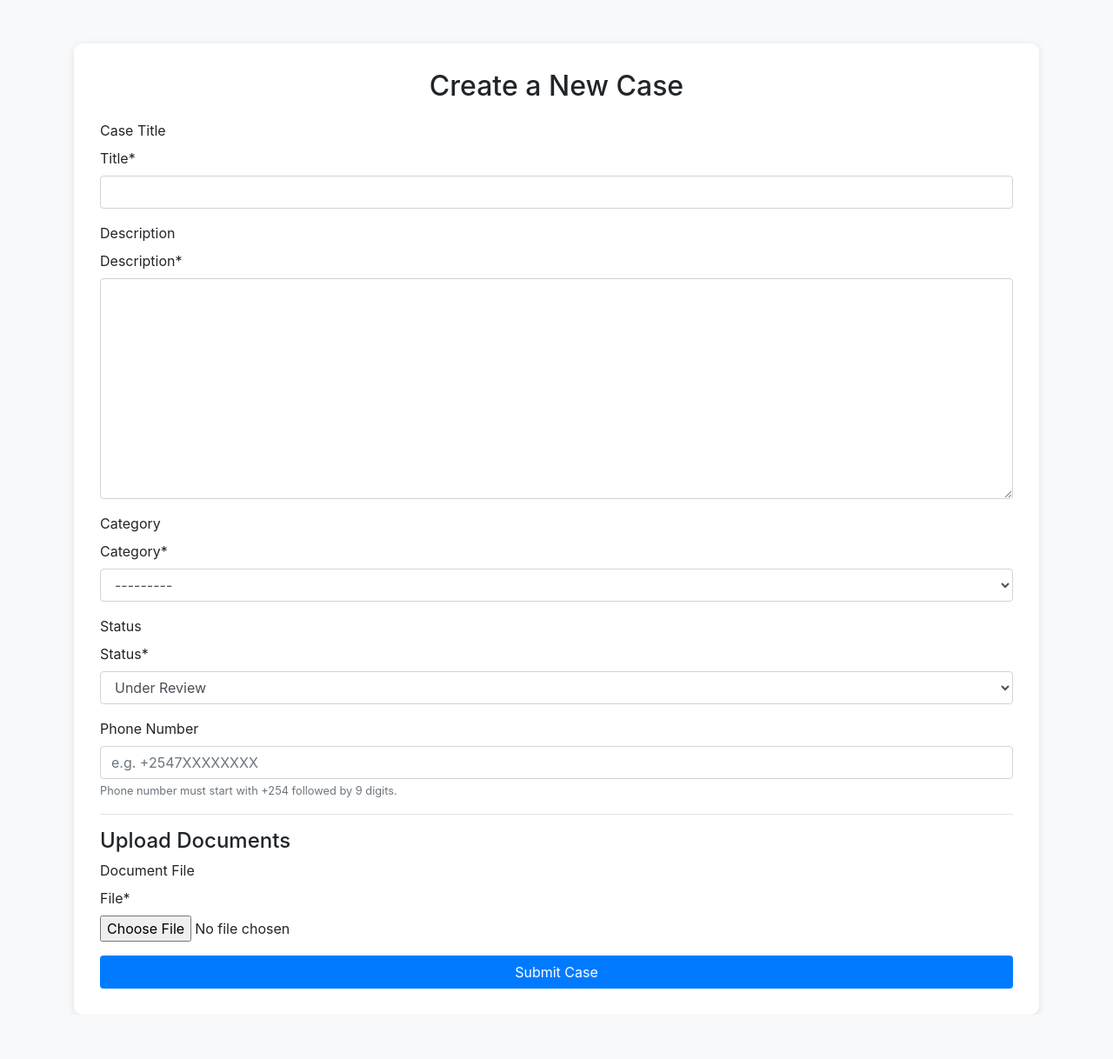
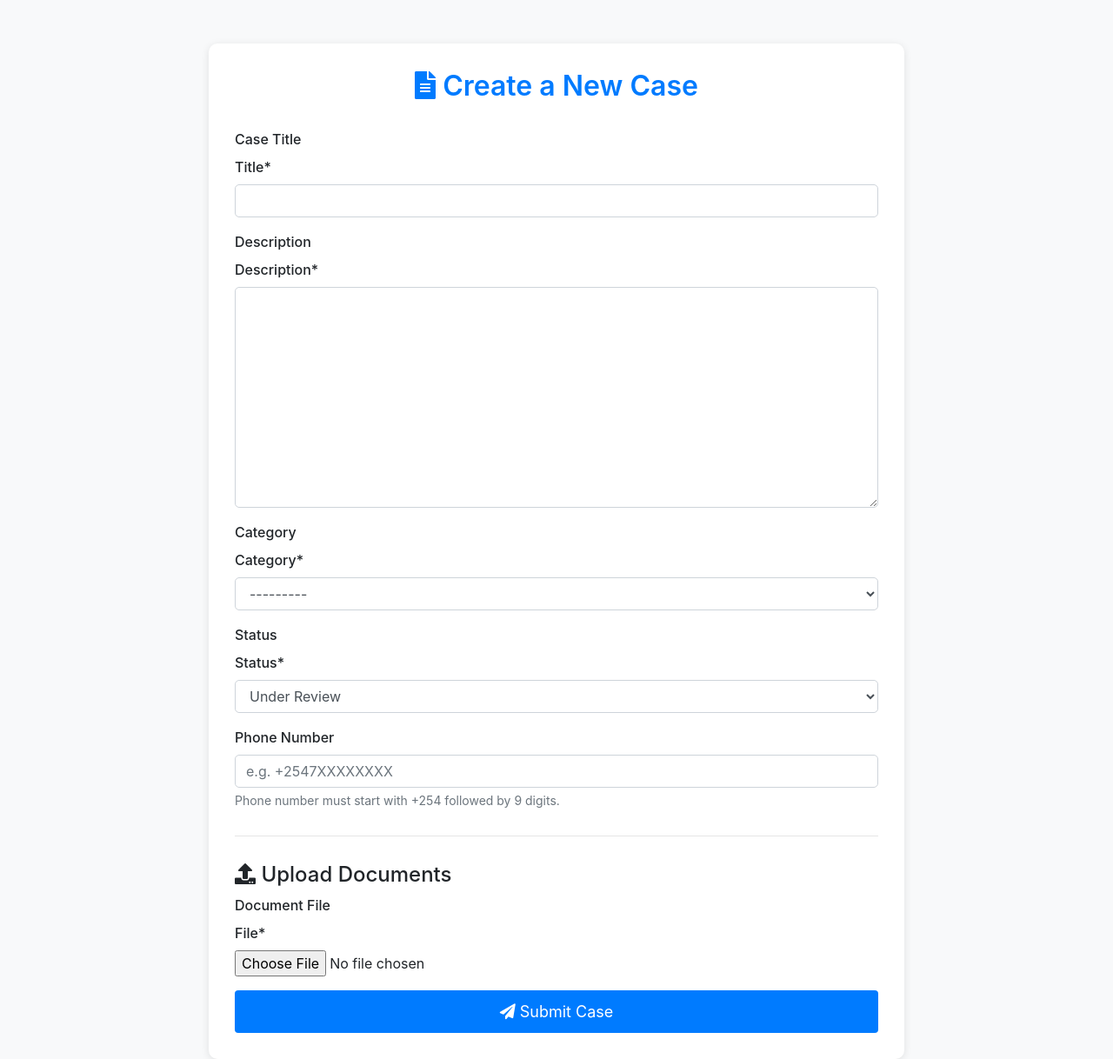
Before and after one commit to Kelvin-Wepo/Haki_Mkononi, a Django app: page /cases/create-case/ in a window 1280 px wide. Shown: the whole page at 87% size. Before the commit the page ends 1167 px from the top, so only its background shows below. Run offline with Django 4.2, Linux system fonts and the light colour scheme; the visitor is signed in with stand-in values (Sample User, id 1); some libraries are stand-ins or nearby versions.

Commit message:
this commit modifies case_form.html

```diff
--- a/templates/cases/case_form.html
+++ b/templates/cases/case_form.html
@@ -1,54 +1,90 @@
 {% load crispy_forms_tags %}
-
 <!DOCTYPE html>
 <html lang="en">
 <head>
     <meta charset="UTF-8">
     <meta name="viewport" content="width=device-width, initial-scale=1.0">
     <link href="https://stackpath.bootstrapcdn.com/bootstrap/4.5.2/css/bootstrap.min.css" rel="stylesheet">
+    <link href="https://cdnjs.cloudflare.com/ajax/libs/font-awesome/5.15.1/css/all.min.css" rel="stylesheet"> <!-- Font Awesome for icons -->
     <title>Create Case</title>
     <style>
         body {
-            background-color: #f8f9fa; /* Light background color */
+            background-color: #f8f9fa; /* Light background for page */
         }
+
         .form-container {
             margin-top: 50px;
-            background: white; /* White background for the form */
+            background-color: white;
             padding: 30px;
             border-radius: 10px;
-            box-shadow: 0 2px 10px rgba(0, 0, 0, 0.1); /* Soft shadow */
+            box-shadow: 0 2px 10px rgba(0, 0, 0, 0.1);
+            max-width: 800px;
+            margin-left: auto;
+            margin-right: auto;
         }
+
         h2 {
-            text-align: center; /* Center title */
-            margin-bottom: 20px; /* Space below the title */
+            text-align: center;
+            margin-bottom: 30px;
+            color: #007bff; /* Bootstrap Primary color for heading */
+            font-weight: 600;
         }
+
+        .form-group label {
+            font-weight: 500; /* Slightly bold labels */
+        }
+
+        .form-control {
+            border-radius: 5px;
+            box-shadow: none;
+        }
+
         .btn-custom {
-            background-color: #007bff; /* Bootstrap primary color */
-            color: white; /* White text for button */
+            background-color: #007bff;
+            color: white;
+            font-size: 18px;
+            padding: 10px;
         }
+
         .btn-custom:hover {
-            background-color: #0056b3; /* Darker shade on hover */
+            background-color: #0056b3;
+        }
+
+        .form-text {
+            font-size: 14px;
+        }
+
+        .alert {
+            font-size: 16px;
+        }
+
+        hr {
+            margin: 30px 0;
         }
     </style>
 </head>
 <body>
     <div class="container">
         <div class="form-container">
-            <h2>Create a New Case</h2>
+            <h2><i class="fas fa-file-alt"></i> Create a New Case</h2> <!-- Icon added to heading -->
+
+            <!-- Display Messages -->
             {% if messages %}
                 {% for message in messages %}
                     <div class="alert alert-success" role="alert">
-                        {{ message }}
+                        <i class="fas fa-check-circle"></i> {{ message }}
                     </div>
                 {% endfor %}
             {% endif %}
+
+            <!-- Form Start -->
             <form method="POST" enctype="multipart/form-data">
                 {% csrf_token %}
 
                 <!-- Case Title -->
                 <div class="form-group">
                     <label for="title">Case Title</label>
-                    {{ case_form.title|as_crispy_field }} <!-- Use crispy forms for styling -->
+                    {{ case_form.title|as_crispy_field }}
                     {% for error in case_form.title.errors %}
                         <div class="text-danger">{{ error }}</div>
                     {% endfor %}
@@ -88,8 +124,9 @@
                     <small class="form-text text-muted">Phone number must start with +254 followed by 9 digits.</small>
                 </div>
 
+                <!-- File Upload Section -->
                 <hr>
-                <h4>Upload Documents</h4>
+                <h4><i class="fas fa-upload"></i> Upload Documents</h4>
                 <div class="form-group">
                     <label for="file">Document File</label>
                     {{ document_form.file|as_crispy_field }}
@@ -98,13 +135,17 @@
                     {% endfor %}
                 </div>
 
-                <button type="submit" class="btn btn-custom btn-block">Submit Case</button>
+                <!-- Submit Button -->
+                <button type="submit" class="btn btn-custom btn-block">
+                    <i class="fas fa-paper-plane"></i> Submit Case
+                </button>
             </form>
         </div>
     </div>
 
+    <!-- JavaScript and Bootstrap Scripts -->
     <script src="https://code.jquery.com/jquery-3.5.1.slim.min.js"></script>
-    <script src="https://cdn.jsdelivr.net/npm/@popperjs/core@2.11.6/dist/umd/popper.min.js"></script>
+    <script src="https://cdn.jsdelivr.net/npm/@popperjs/core@2.0.6/dist/umd/popper.min.js"></script>
     <script src="https://stackpath.bootstrapcdn.com/bootstrap/4.5.2/js/bootstrap.min.js"></script>
 </body>
 </html>
```
